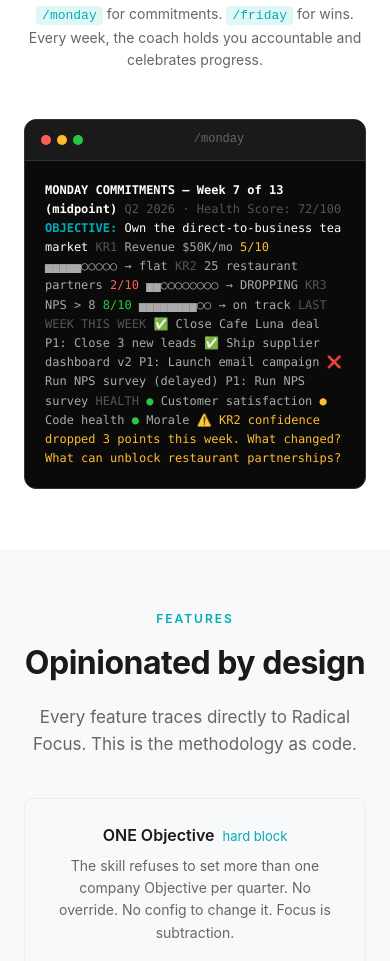
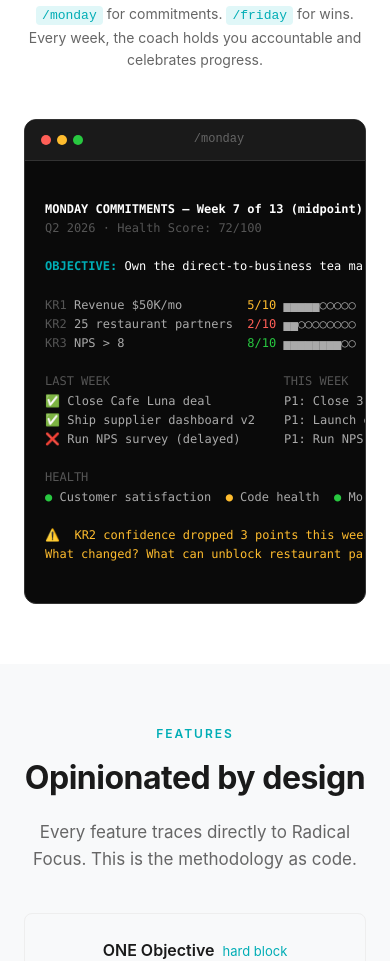
Before and after one commit to captainbook/okr-os, a plain HTML site: page docs/index.html in a window 390 px wide. Shown: the part 2370-3331 px from the top of the page. Drawn offline with Linux system fonts and the light colour scheme.

Commit message:
Fix terminal mockup alignment with white-space: pre
Terminal content was wrapping and breaking column alignment on
narrower viewports. Added white-space: pre + overflow-x: auto
so columns stay aligned with horizontal scroll on mobile.

Co-Authored-By: Claude Opus 4.6 (1M context) <noreply@anthropic.com>

```diff
--- a/docs/index.html
+++ b/docs/index.html
@@ -129,6 +129,7 @@
   .terminal-body {
     padding: 20px; font-family: 'SF Mono', 'Fira Code', Consolas, monospace;
     font-size: 12px; line-height: 1.6; color: #aaa;
+    white-space: pre; overflow-x: auto;
   }
   .t-white { color: #fff; } .t-accent { color: var(--accent); }
   .t-green { color: #28c840; } .t-yellow { color: #febc2e; } .t-red { color: #ff5f57; }
```
